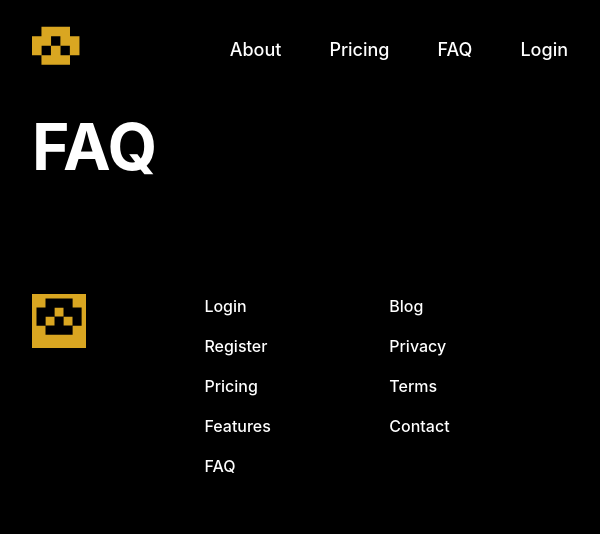
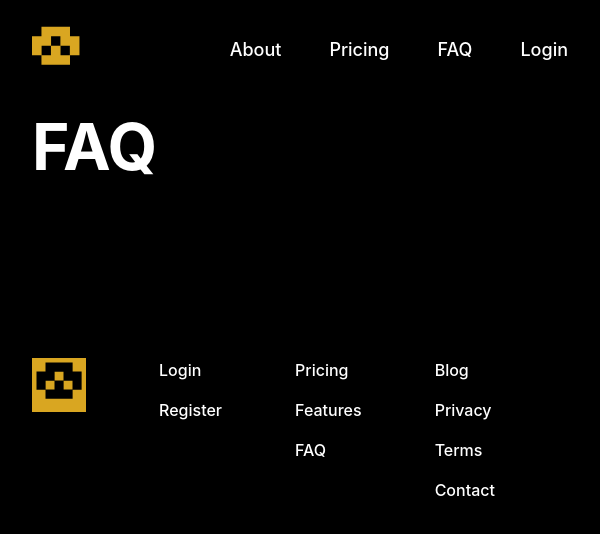
Before and after one commit to gedankenessen/crud-landing, a Gatsby site: page /faq in a window 600 px wide. Built offline with nearby package versions, Linux system fonts and the light colour scheme; Gatsby itself is replaced by a stand-in of ours.

Commit message:
Fix footer on desktop

```diff
--- a/src/components/Footer/Footer.css
+++ b/src/components/Footer/Footer.css
@@ -1,11 +1,31 @@
 @import '../base.css';
 
-.footer-container {
-  display: grid;
-  grid-template-areas: "logo access service"
-                       "logo interest service";
-  padding-top: var(--space-6);
-  padding-bottom: var(--space-6);
+/* mobile */
+@media only screen and (max-width: 600px) {
+  .footer-container {
+    grid-template-areas: "logo access service"
+                         "logo interest service";
+  }
+
+  .footer-container {
+    display: grid;
+    padding-top: var(--space-6);
+    padding-bottom: var(--space-6);
+  }
+}
+
+/* desktop */
+@media only screen and (min-width: 600px) {
+  .footer-container {
+    grid-template-areas: "logo access interest service"
+                         "logo access interest service";
+  }
+
+  .footer-container {
+    display: grid;
+    padding-top: var(--space-7);
+    padding-bottom: var(--space-7);
+  }
 }
 
 .footer-logo {
```
